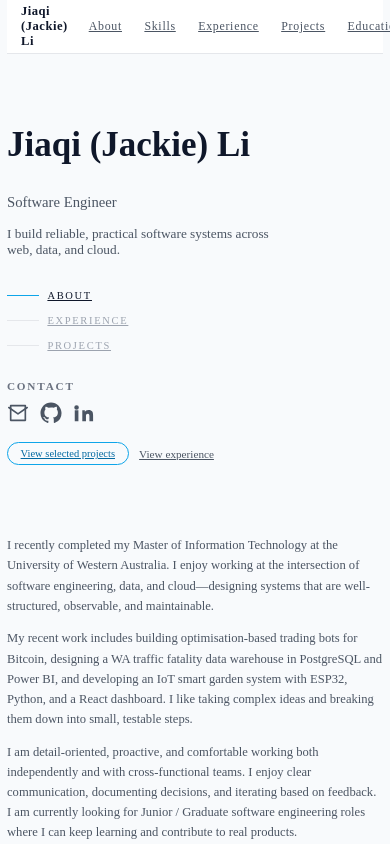
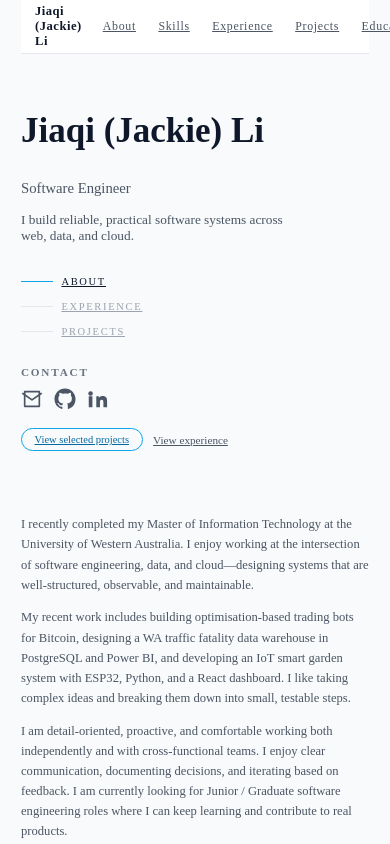
Before and after one commit to Jackieljq/personal-website, a Next.js app: page / in a window 390 px wide. Shown: the top 844 px of the page. Built offline with nearby package versions, Linux system fonts and the light colour scheme.

Commit message:
fix: adjust CSS for better small-screen responsiveness

```diff
--- a/app/styles/layout.css
+++ b/app/styles/layout.css
@@ -238,7 +238,7 @@ html.theme-light {
     .layout-sidebar {
       width: 40%;
       position: sticky;
-      top: 5rem; /* 可以根据 header 高度调整，比如 4rem / 6rem */
+      top: 5rem;
       align-self: flex-start;
     }
 
@@ -246,3 +246,24 @@ html.theme-light {
       width: 60%;
     }
   }
+
+
+@media (max-width: 900px) {
+  .page {
+    padding: 0 1.25rem 2.5rem;
+  }
+
+  .layout-root {
+    margin-top: 2rem;
+  }
+
+  .section {
+    margin-top: 2rem;
+  }
+}
+
+@media (max-width: 600px) {
+  .page {
+    padding: 0 1.5rem 2.5rem;
+  }
+}
```
